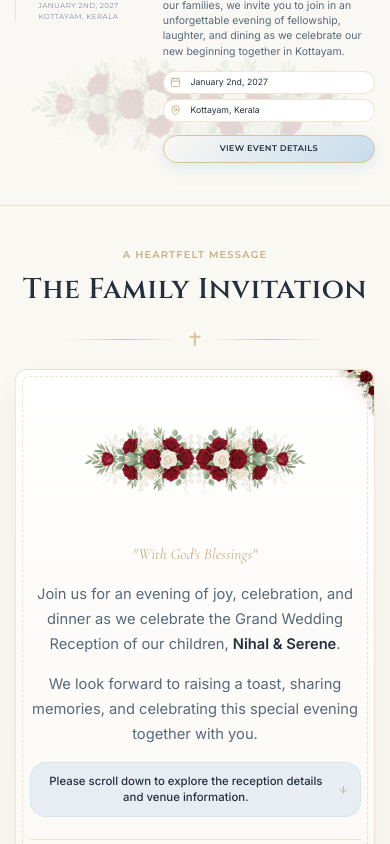
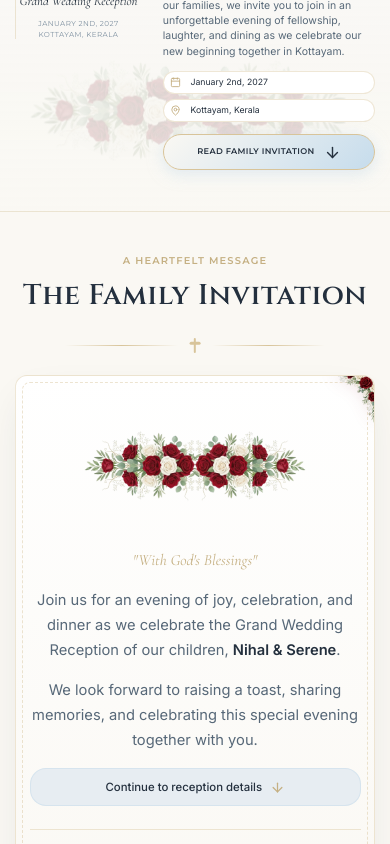
Before and after one commit to vlallen544/Wedding, a React (Vite) app: page / in a window 390 px wide. Shown: the part 1120-1964 px from the top of the page. Built offline with nearby package versions, Linux system fonts and the light colour scheme; the HTML template or start-up script is replaced by a standard one.

Commit message:
mobile preview + slide down stuff

```diff
--- a/src/components/FamilyInvitation.jsx
+++ b/src/components/FamilyInvitation.jsx
@@ -135,7 +135,10 @@ export default function FamilyInvitation() {
             <p style={{ marginBottom: '1.5rem', color: 'var(--color-text-muted)' }}>
               {invitationMessage.paragraph}
             </p>
-            <div className="family-action-note" style={{
+            <a
+              href="#event-details"
+              className="family-action-note"
+              style={{
               display: 'inline-flex',
               alignItems: 'center',
               gap: '0.5rem',
@@ -147,10 +150,11 @@ export default function FamilyInvitation() {
               color: 'var(--color-text-main)',
               fontStyle: 'normal',
               fontWeight: 500,
+              textDecoration: 'none',
             }}>
-              <span>{invitationMessage.actionNote}</span>
+              <span>Continue to reception details</span>
               <ArrowDown size={15} color="var(--color-gold-dark)" />
-            </div>
+            </a>
           </div>
 
           {/* Genuine Client Invitation URL Button — Only displayed when a genuine URL is configured */}
--- a/src/components/HeroSection.jsx
+++ b/src/components/HeroSection.jsx
@@ -1,5 +1,5 @@
 import React from 'react';
-import { Heart, Calendar, MapPin } from 'lucide-react';
+import { Heart, Calendar, MapPin, ArrowDown } from 'lucide-react';
 import { weddingConfig } from '../data/weddingConfig';
 
 export default function HeroSection() {
@@ -205,8 +205,9 @@ export default function HeroSection() {
             </div>
 
             <div>
-              <a href="#event-details" className="btn-primary">
-                View Event Details
+              <a href="#family-invitation" className="btn-primary">
+                <span>Read Family Invitation</span>
+                <ArrowDown size={17} />
               </a>
             </div>
           </div>
--- a/src/styles/responsive.css
+++ b/src/styles/responsive.css
@@ -918,7 +918,7 @@
     align-items: center;
     border-top: 0;
     border-left: 1px solid var(--color-border-gold);
-    padding: 0.15rem 0.65rem 0 0;
+    padding: 1.35rem 0.65rem 0 0;
     margin: 0;
   }
 
```
Also changed, not shown: 5 other files (tests, documents, lock files or other folders).
